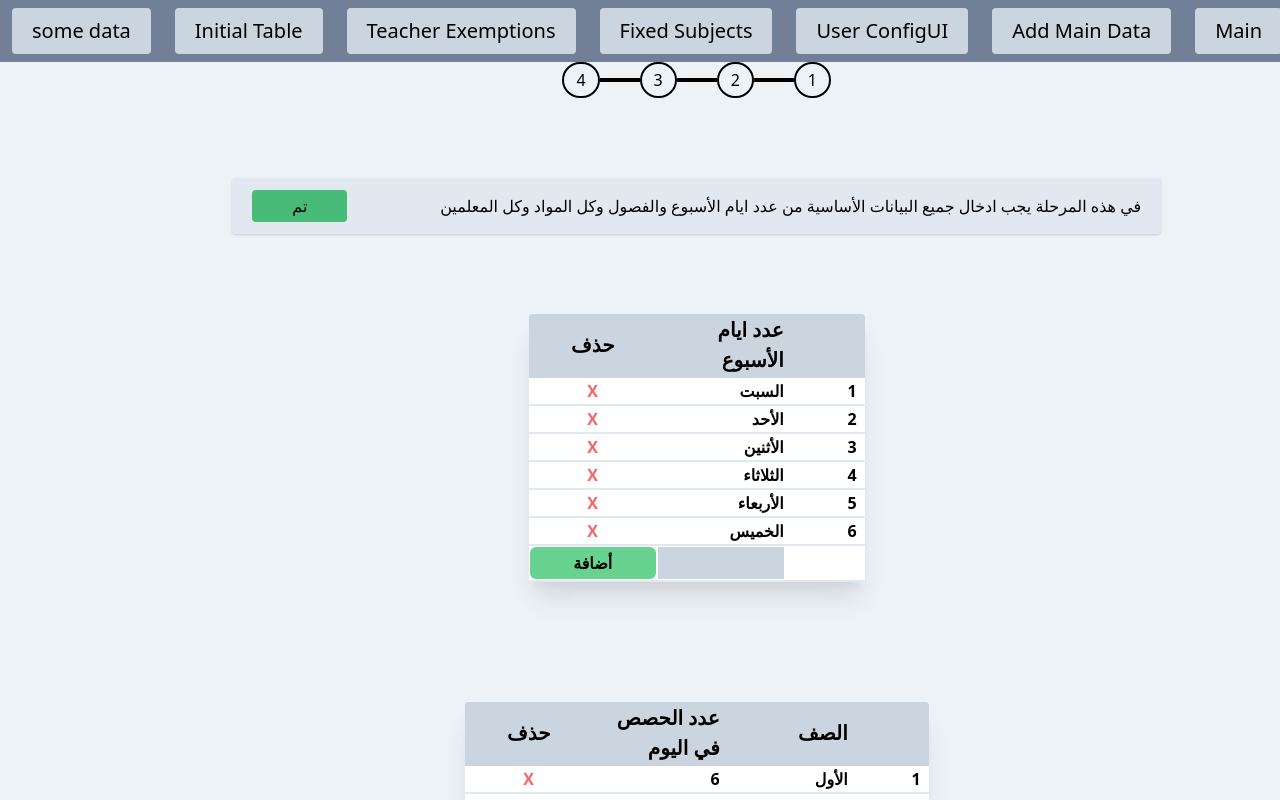
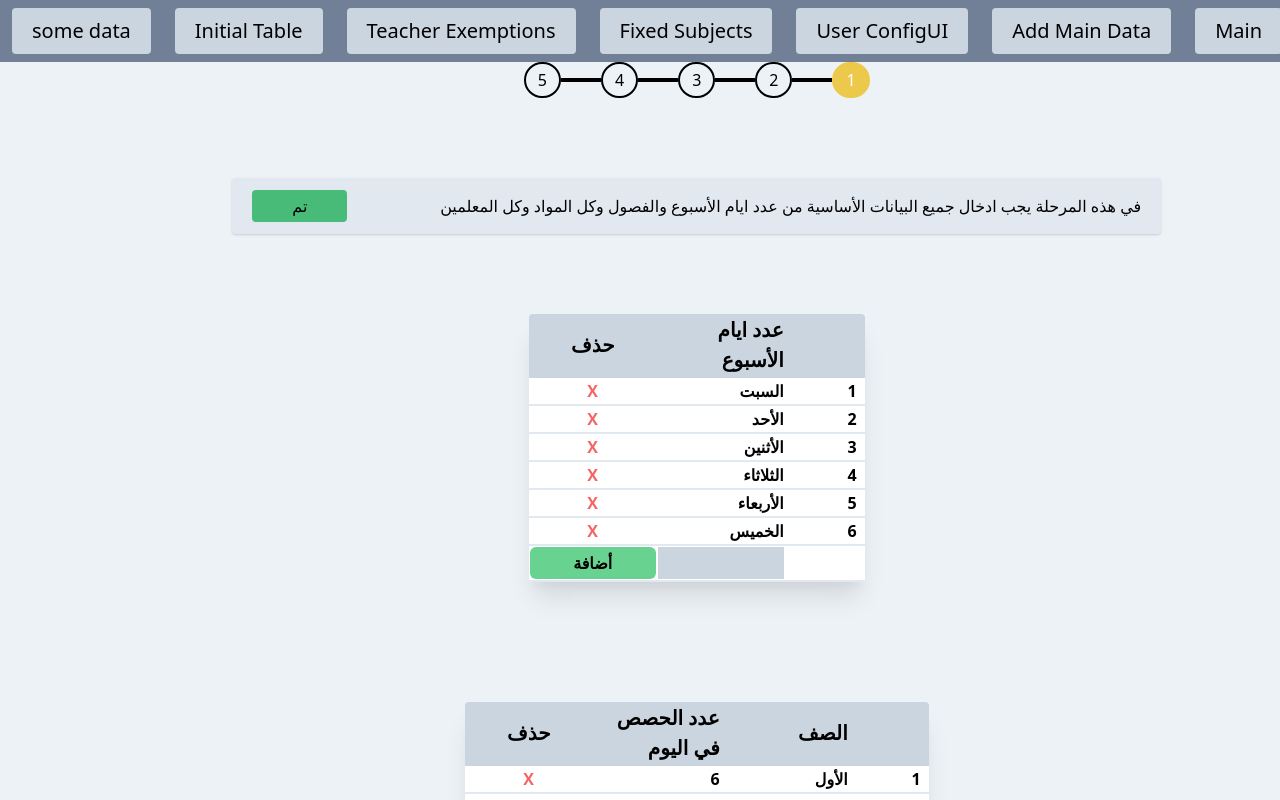
Before and after one commit to m-HARD/Weekly-Classs-Chedule-Source, a Vue app: page / in a window 1280 px wide. Both pictures are taken after a click on the element "Add Main Data". Shown: the top 800 px of the page. Built offline with nearby package versions, Linux system fonts and the light colour scheme.

Commit message:
redesinge pagenation

```diff
--- a/src/App.vue
+++ b/src/App.vue
@@ -12,7 +12,7 @@
           <span @click="currentView ='app-view-some-data'" class="mx-3 px-5 py-2 text-xl cursor-pointer bg-gray-400 rounded">some data</span>
         </nav>
 
-        <pagenation />
+        <pagenation :currentPage="currentView"/>
 
 
         <keep-alive>
--- a/src/components/Pagenation.vue
+++ b/src/components/Pagenation.vue
@@ -1,13 +1,84 @@
 <template>
     <div name="pagenatio" class="flex justify-center">
-            <div class="flex">
-                <span class="o">1</span>
-                <span class="s"></span>
-                <span class="o">2</span>
-                <span class="s"></span>
-                <span class="o">3</span>
-                <span class="s"></span>
-                <span class="o">4</span>
-            </div>
+        <div v-if="showPagenation" class="flex">
+            <span class="o" :class="{'bg-yellow-500 border-yellow-500 text-white':pageNumber == 1,'bg-green-500 border-green-500 text-white':pageNumber > 1}">
+                1
+            </span>
+            <span class="s" :class="{'bg-green-500':pageNumber > 1}"></span>
+            <span class="o" :class="{'bg-yellow-500 border-yellow-500 text-white':pageNumber == 2,'bg-green-500 border-green-500 text-white':pageNumber > 2}">
+                2
+            </span>
+            <span class="s" :class="{'bg-green-500':pageNumber > 2}"></span>
+            <span class="o" :class="{'bg-yellow-500 border-yellow-500 text-white':pageNumber == 3,'bg-green-500 border-green-500 text-white':pageNumber > 3}">
+                3
+            </span>
+            <span class="s" :class="{'bg-green-500':pageNumber > 3}"></span>
+            <span class="o" :class="{'bg-yellow-500 border-yellow-500 text-white':pageNumber == 4,'bg-green-500 border-green-500 text-white':pageNumber > 4}">
+                4
+            </span>
+            <span class="s" :class="{'bg-green-500':pageNumber > 4}"></span>
+            <span class="o" :class="{'bg-yellow-500 border-yellow-500 text-white':pageNumber == 5,'bg-green-500 border-green-500 text-white':pageNumber > 5}">
+                5
+            </span>
+        </div>
     </div>
 </template>
+
+<script>
+export default {
+    props:{
+        currentPage:{
+            type:String
+        }
+    },
+    data() {
+        return {
+            pageNumber:0,
+            showPagenation:true
+        }
+    },
+    created() {
+        this.currentPageF()
+    },
+    methods: {
+        currentPageF(){
+            let cpage = this.currentPage
+            if (cpage == "home-page") {
+                this.showPagenation = false
+                return
+            }else{
+                this.showPagenation = true
+            }
+
+            if (cpage == "add-main-data") {
+                this.pageNumber = 1
+            }else if(cpage == "app-user-config-ui"){
+                this.pageNumber = 2
+            }else if(cpage == "fixed-subjects"){
+                this.pageNumber = 3
+            }else if(cpage == "teacher-exemptions"){
+                this.pageNumber = 4
+            }else if(cpage == "initial-table"){
+                this.pageNumber = 5
+            }
+        }
+    },
+    watch: {
+        currentPage(){
+            this.currentPageF()
+        }
+        /*
+        Vue.component('pagenation',Pagenation)
+        Vue.component('home-page',HomePage)
+        Vue.component('test',Test)
+        Vue.component('app-main-ui',MainUI)
+        Vue.component('add-main-data',AddMainData)
+        Vue.component('app-user-config-ui',UserConfigUI)
+        Vue.component('fixed-subjects',FixedSubjects)
+        Vue.component('teacher-exemptions',TeacherExemptions)
+        Vue.component('initial-table',InitialTable)
+        Vue.component('app-view-some-data',viewSomeData)
+        */
+    },
+}
+</script>
```
